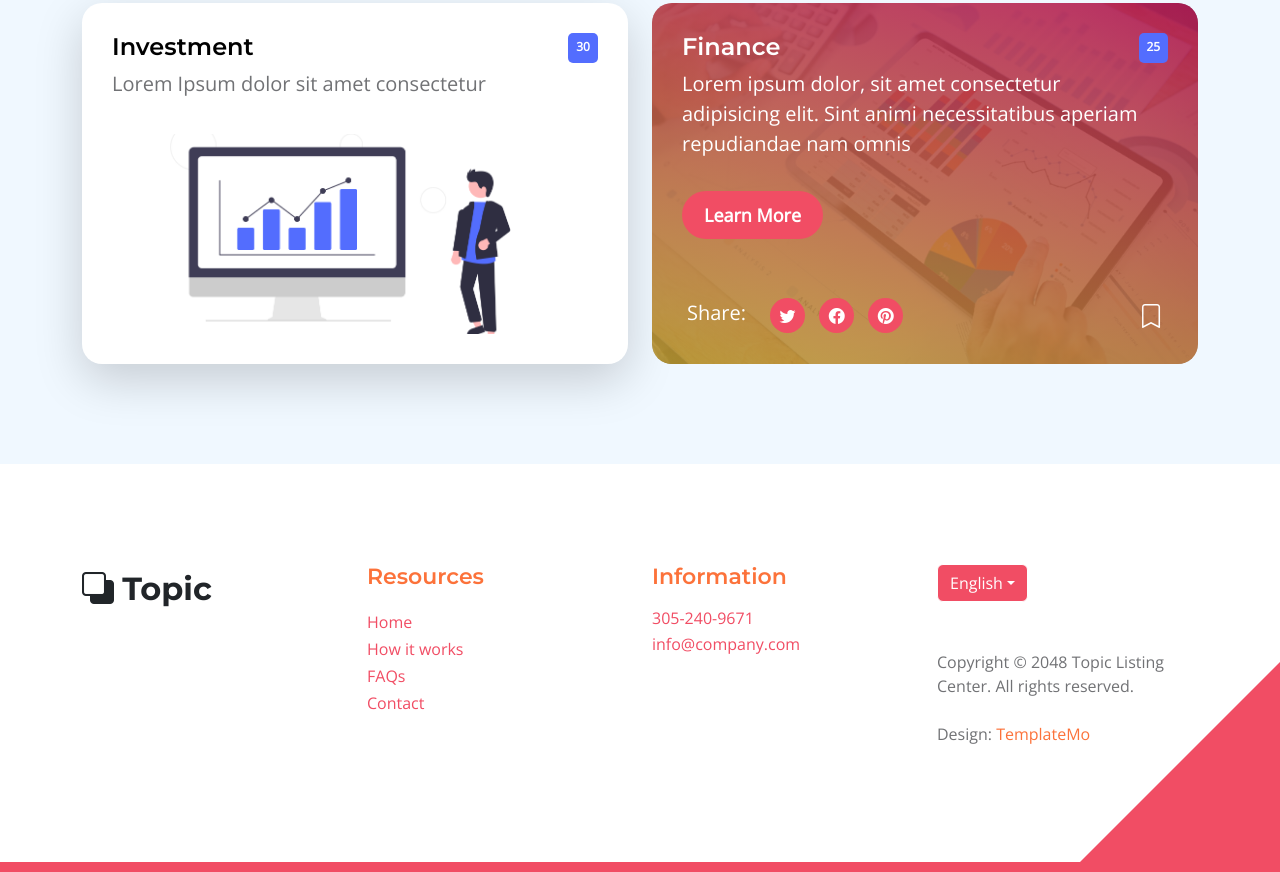
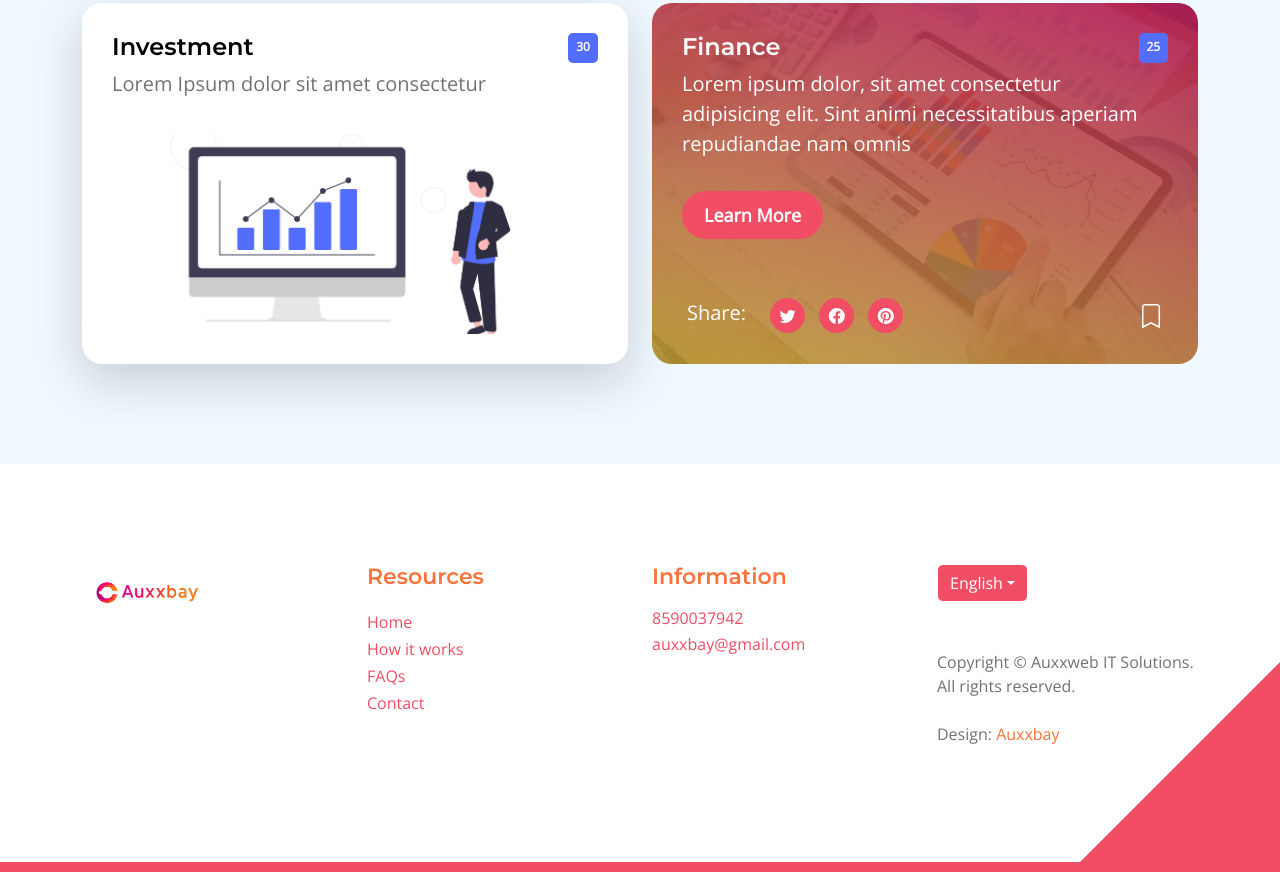
Before and after one commit to tech-auxxweb/auxxblog, a plain HTML site: page topics-listing.html in a window 1280 px wide. Shown: the part 1943-2815 px from the top of the page. Drawn offline with nearby package versions, Linux system fonts and the light colour scheme.

Commit message:
footer and title changed

```diff
--- a/topics-listing.html
+++ b/topics-listing.html
@@ -7,7 +7,7 @@
         <meta name="description" content="">
         <meta name="author" content="">
 
-        <title>Topic Listing Page</title>
+        <title>Auxxbay | N0 1 Business Listing Platform</title>
 
         <!-- CSS FILES -->
         <link rel="preconnect" href="https://fonts.googleapis.com">
@@ -291,14 +291,13 @@ https://templatemo.com/tm-590-topic-listing
             </section>
         </main>
 
-		<footer class="site-footer section-padding">
+<footer class="site-footer section-padding">
             <div class="container">
                 <div class="row">
 
                     <div class="col-lg-3 col-12 mb-4 pb-2">
                         <a class="navbar-brand mb-2" href="index.html">
-                            <i class="bi-back"></i>
-                            <span>Topic</span>
+                            <img src="./images/logo-auxXBAY.png" style="width: 8rem;border-radius: 50%;" alt="">
                         </a>
                     </div>
 
@@ -329,13 +328,13 @@ https://templatemo.com/tm-590-topic-listing
 
                         <p class="text-white d-flex mb-1">
                             <a href="tel: 305-240-9671" class="site-footer-link">
-                                305-240-9671
+                                8590037942
                             </a>
                         </p>
 
                         <p class="text-white d-flex">
                             <a href="mailto:info@company.com" class="site-footer-link">
-                                info@company.com
+                                auxxbay@gmail.com
                             </a>
                         </p>
                     </div>
@@ -354,8 +353,8 @@ https://templatemo.com/tm-590-topic-listing
                             </ul>
                         </div>
 
-                        <p class="copyright-text mt-lg-5 mt-4">Copyright © 2048 Topic Listing Center. All rights reserved.
-                        <br><br>Design: <a rel="nofollow" href="https://templatemo.com" target="_blank">TemplateMo</a></p>
+                        <p class="copyright-text mt-lg-5 mt-4">Copyright © Auxxweb IT Solutions. All rights reserved.
+                        <br><br>Design: <a rel="nofollow" href="https://auxxbay.auxxweb.in" target="_blank">Auxxbay</a></p>
 
                     </div>
 
```
Also changed, not shown: contact.html (+7 -8 lines), index.html (+1 -1 lines), topics-detail.html (+7 -8 lines).
